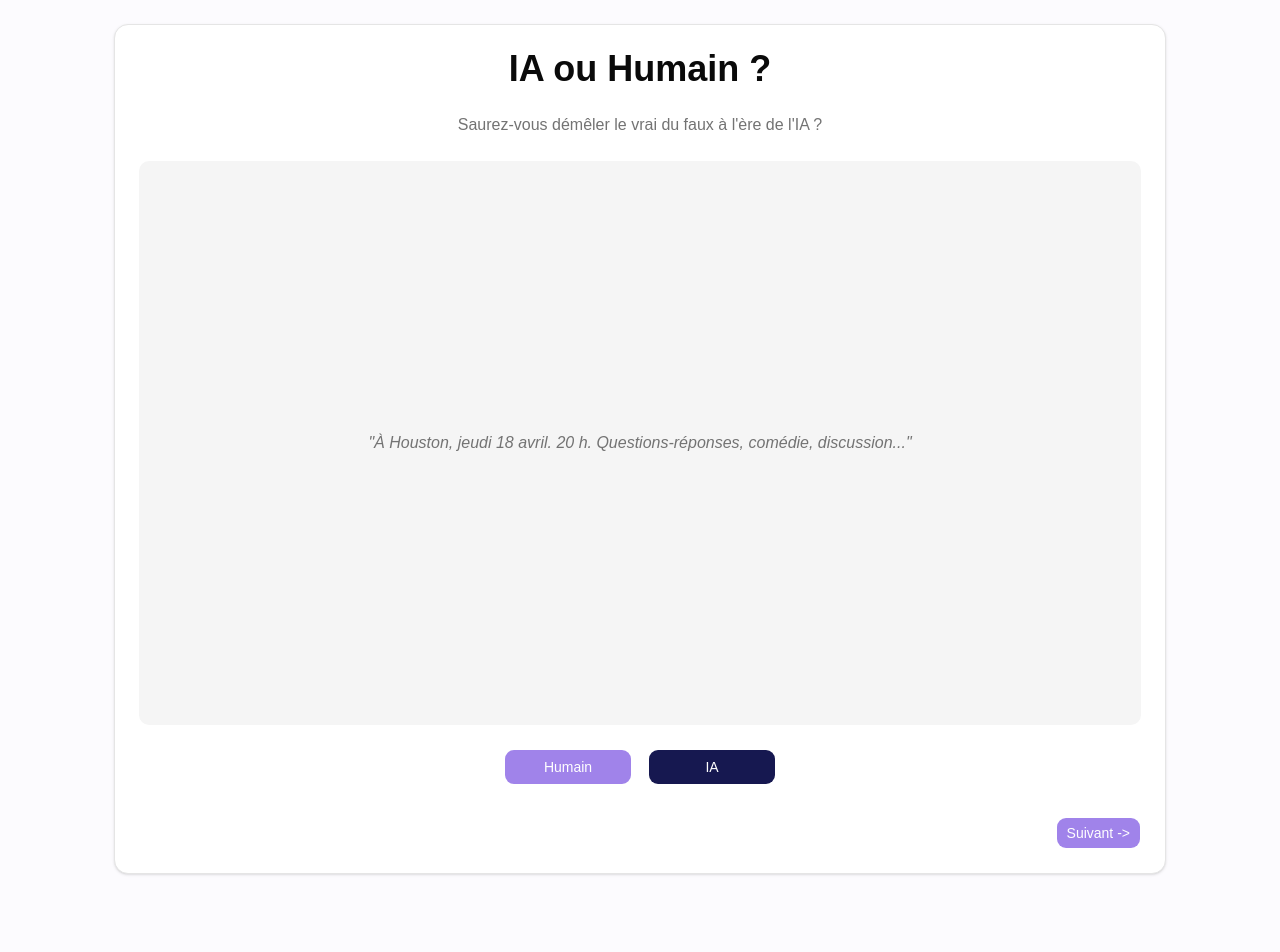
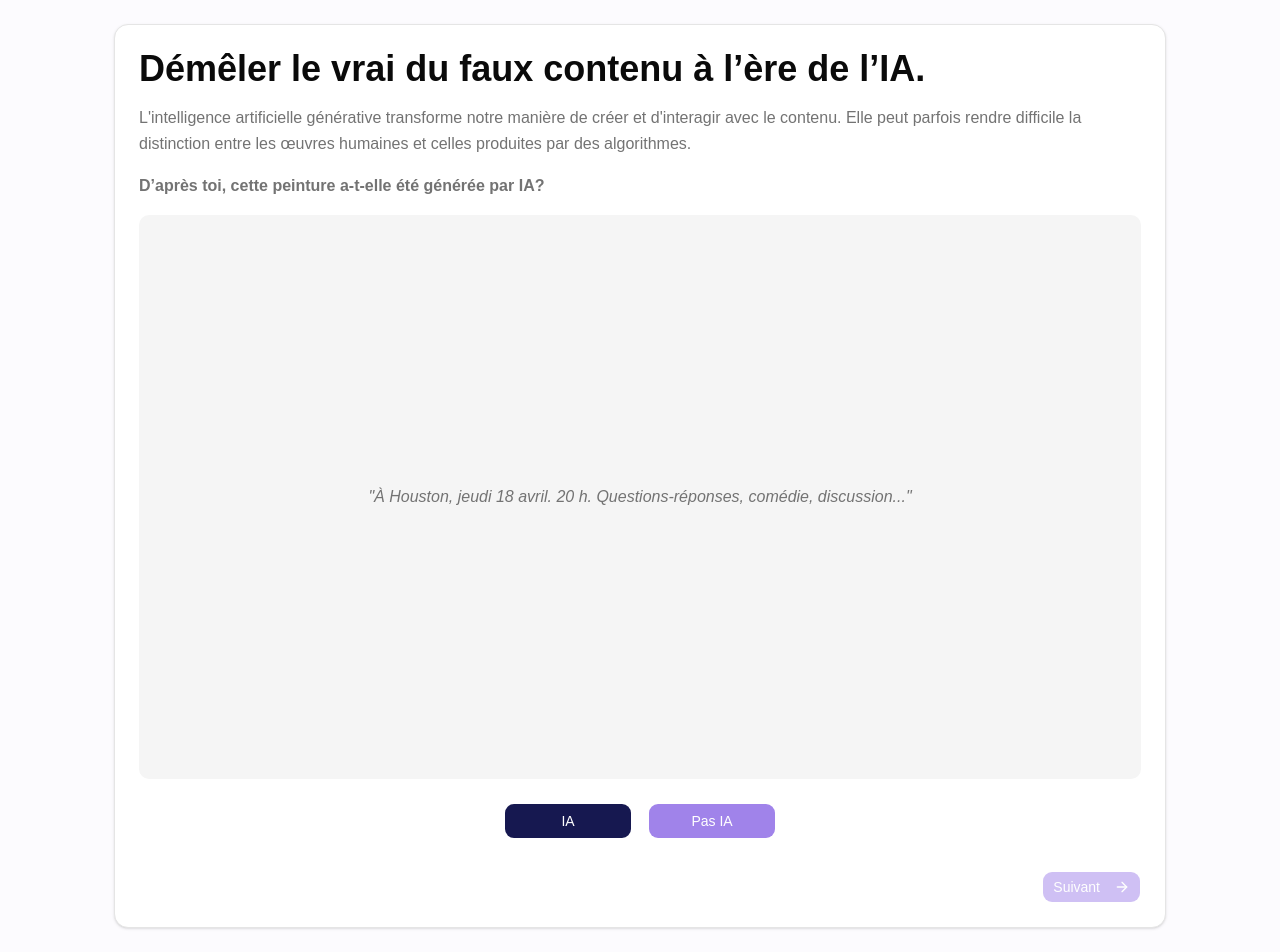
Before and after one commit to PierreTDX/y-days, a React (Vite) app: page /#/capsules/3 in a window 1280 px wide. Before the commit the page ends 898 px from the top, so only its background shows below. Built offline with nearby package versions, Linux system fonts and the light colour scheme.

Commit message:
icon fleche

```diff
--- a/src/pages/capsules/Capsule1.jsx
+++ b/src/pages/capsules/Capsule1.jsx
@@ -3,6 +3,7 @@ import { Button } from "@/components/ui/button"
 import { Card } from "@/components/ui/card"
 import { Memo } from "@/components/ui/Memo"
 import { FlipCard } from "@/components/ui/FlipCard"
+import { ArrowLeft, ArrowRight } from "lucide-react"
 
 const claude = '/y-days/images/Claude.png';
 const notebook = '/y-days/images/NotebookLM.png';
@@ -216,7 +217,7 @@ export default function Capsule1({ onComplete, canResume, onResume, onProgress }
             <div className="mt-15 flex justify-between">
                 {step > 0 ? (
                     <Button variant="outline" onClick={() => setStep(step - 1)}>
-                        {"<- Précédent"}
+                        <ArrowLeft className="w-4 h-4 mr-2" /> Précédent
                     </Button>
                 ) : (
                     <div />
@@ -241,7 +242,11 @@ export default function Capsule1({ onComplete, canResume, onResume, onProgress }
                             disabled={isNextDisabled}
                             className={isNextDisabled ? "pointer-events-none" : ""}
                             onClick={() => step < 2 ? setStep(step + 1) : onComplete?.()}>
-                            {step < 2 ? "Suivant ->" : "Terminer"}
+                            {step < 2 ? (
+                                <>Suivant <ArrowRight className="w-4 h-4 ml-2" /></>
+                            ) : (
+                                "Terminer"
+                            )}
                         </Button>
                     </span>
                 </div>
--- a/src/pages/capsules/Capsule2.jsx
+++ b/src/pages/capsules/Capsule2.jsx
@@ -1,6 +1,7 @@
 import { useState, useEffect } from 'react'
 import { Button } from "@/components/ui/button"
 import DragDropGame from "@/features/dragdrop/DragDropGame"
+import { ArrowLeft, ArrowRight } from "lucide-react"
 
 const BUCKETS = ['Rôle', 'Objectif', 'Limites', 'Exemple']
 
@@ -67,7 +68,7 @@ export default function Capsule2({ onComplete, canResume, onResume, onProgress }
             <div className="mt-8 flex justify-between">
                 {step > 0 ? (
                     <Button variant="outline" onClick={() => setStep(step - 1)}>
-                        {"<- Précédent"}
+                        <ArrowLeft className="w-4 h-4 mr-2" /> Précédent
                     </Button>
                 ) : (
                     <div />
@@ -80,7 +81,11 @@ export default function Capsule2({ onComplete, canResume, onResume, onProgress }
                 )}
 
                 <Button onClick={() => step < 1 ? setStep(step + 1) : onComplete?.()}>
-                    {step < 1 ? "Suivant ->" : "Terminer"}
+                    {step < 1 ? (
+                        <>Suivant <ArrowRight className="w-4 h-4 ml-2" /></>
+                    ) : (
+                        "Terminer"
+                    )}
                 </Button>
             </div>
         </div>
--- a/src/pages/capsules/Capsule3.jsx
+++ b/src/pages/capsules/Capsule3.jsx
@@ -1,6 +1,7 @@
 import { useState, useEffect } from 'react'
 import { Button } from "@/components/ui/button"
 import { useNavigate } from 'react-router-dom'
+import { ArrowLeft, ArrowRight } from "lucide-react"
 
 export default function Capsule3({ onComplete, canResume, onResume, onProgress }) {
     const [step, setStep] = useState(0)
@@ -18,14 +19,20 @@ export default function Capsule3({ onComplete, canResume, onResume, onProgress }
         // Ici vous pourrez jouer un son d'échec ou de succès
     }
 
+    const isNextDisabled = step === 0 && gameResult === null;
+
     return (
         <div className="w-full mx-auto p-6 rounded-xl border bg-card text-card-foreground shadow-sm">
-
+            {/* Step 0: Intro */}
             {step === 0 && (
-                <div className="space-y-6 text-center">
-                    <h1 className="text-4xl font-semibold">IA ou Humain ?</h1>
-                    <p className="text-muted-foreground">Saurez-vous démêler le vrai du faux à l'ère de l'IA ?</p>
-
+                <div className="space-y-4">
+                    <h1 className="text-4xl font-semibold">Démêler le vrai du faux contenu à l’ère de l’IA.</h1>
+                    <p className="text-muted-foreground leading-relaxed">
+                        L'intelligence artificielle générative transforme notre manière de créer et d'interagir avec le contenu. Elle peut parfois rendre difficile la distinction entre les œuvres humaines et celles produites par des algorithmes.
+                    </p>
+                    <p className="text-muted-foreground leading-relaxed font-bold">
+                        D’après toi, cette peinture  a-t-elle été générée par IA?
+                    </p>
                     <div className="aspect-video bg-muted rounded-lg flex items-center justify-center text-muted-foreground mb-6 overflow-hidden relative">
                         {/* Placeholder pour une image ou texte */}
                         <p className="p-8 italic">"À Houston, jeudi 18 avril. 20 h. Questions-réponses, comédie, discussion..."</p>
@@ -38,8 +45,8 @@ export default function Capsule3({ onComplete, canResume, onResume, onProgress }
                     </div>
 
                     <div className="flex gap-4 justify-center">
-                        <Button onClick={() => handleGuess(true)} size="lg" className="w-32">Humain</Button>
                         <Button onClick={() => handleGuess(false)} size="lg" variant="secondary" className="w-32">IA</Button>
+                        <Button onClick={() => handleGuess(true)} size="lg" className="w-32">Pas IA</Button>
                     </div>
                 </div>
             )}
@@ -89,19 +96,31 @@ export default function Capsule3({ onComplete, canResume, onResume, onProgress }
             <div className="mt-8 flex justify-between">
                 {step > 0 ? (
                     <Button variant="outline" onClick={() => setStep(step - 1)}>
-                        {"<- Précédent"}
+                        <ArrowLeft className="w-4 h-4 mr-2" /> Précédent
                     </Button>
                 ) : (
                     <div />
                 )}
 
+                <div className="flex gap-4">
                     {canResume && (
                         <Button variant="outline" onClick={onResume}>
                             Reprendre où j'en étais
                         </Button>
                     )}
 
-                <Button onClick={() => {
+                    <span
+                        className={`group relative ${isNextDisabled ? "cursor-not-allowed inline-block" : "inline-block"}`}
+                    >
+                        {isNextDisabled && (
+                            <div className="absolute bottom-full left-1/2 -translate-x-1/2 mb-2 hidden group-hover:flex flex-row justify-center items-center px-[12px] py-[6px] gap-[8px] isolate w-[201px] max-w-[384px] h-[44px] bg-[#171717] rounded-[8px] text-white text-xs text-center z-50 pointer-events-none shadow-lg">
+                                Explorez cette étape pour continuer
+                            </div>
+                        )}
+                        <Button
+                            disabled={isNextDisabled}
+                            className={isNextDisabled ? "pointer-events-none" : ""}
+                            onClick={() => {
                                 if (step < 4) {
                                     setStep(step + 1)
                                 } else {
@@ -109,8 +128,14 @@ export default function Capsule3({ onComplete, canResume, onResume, onProgress }
                                     navigate('/result')
                                 }
                             }}>
-                    {step < 4 ? "Suivant ->" : "Terminer"}
+                            {step < 4 ? (
+                                <>Suivant <ArrowRight className="w-4 h-4 ml-2" /></>
+                            ) : (
+                                "Terminer"
+                            )}
                         </Button>
+                    </span>
+                </div>
             </div>
         </div>
     )
```
Lines whose indentation alone changed are shown as unchanged.
